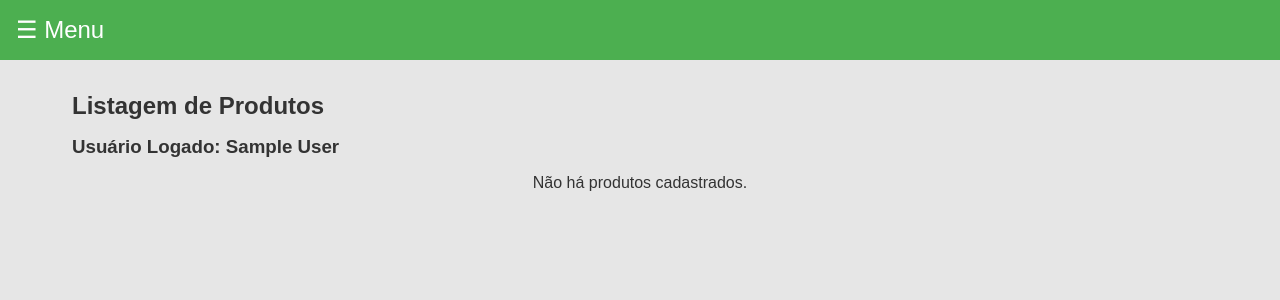
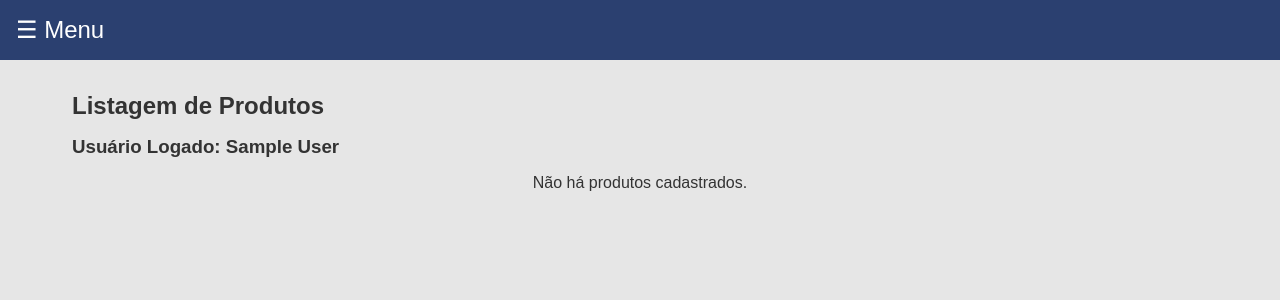
Before and after one commit to juliagpeter/ArteNet, a PHP site: page /views/index.php in a window 1280 px wide. Shown: the top 300 px of the page. Run offline with PHP 8.4, Linux system fonts and the light colour scheme; the visitor is signed in with stand-in values (Sample User, id 1); data that the repository does not hold is empty.

Commit message:
background

```diff
--- a/styles/form.css
+++ b/styles/form.css
@@ -16,7 +16,7 @@ main {
 
 /* header */
 header {
-    background-color: #4CAF50;
+    background-color: #2b4070;
     padding: 1rem;
 }
 
--- a/styles/gerenciar.css
+++ b/styles/gerenciar.css
@@ -14,7 +14,7 @@ main {
 }
 
 header {
-    background-color: #4CAF50;
+    background-color: #2b4070;
     padding: 1rem;
 }
 
--- a/styles/listagens.css
+++ b/styles/listagens.css
@@ -12,7 +12,7 @@ body {
 }
 
 header {
-    background-color: #4CAF50;
+    background-color: #2b4070;
     padding: 1rem;
 }
 
--- a/styles/mostrarPessoa.css
+++ b/styles/mostrarPessoa.css
@@ -13,7 +13,7 @@ body {
 
 /* Cabeçalho e Navegação */
 header {
-    background-color: #4CAF50;
+    background-color: #2b4070;
     padding: 1rem;
 }
 
```
